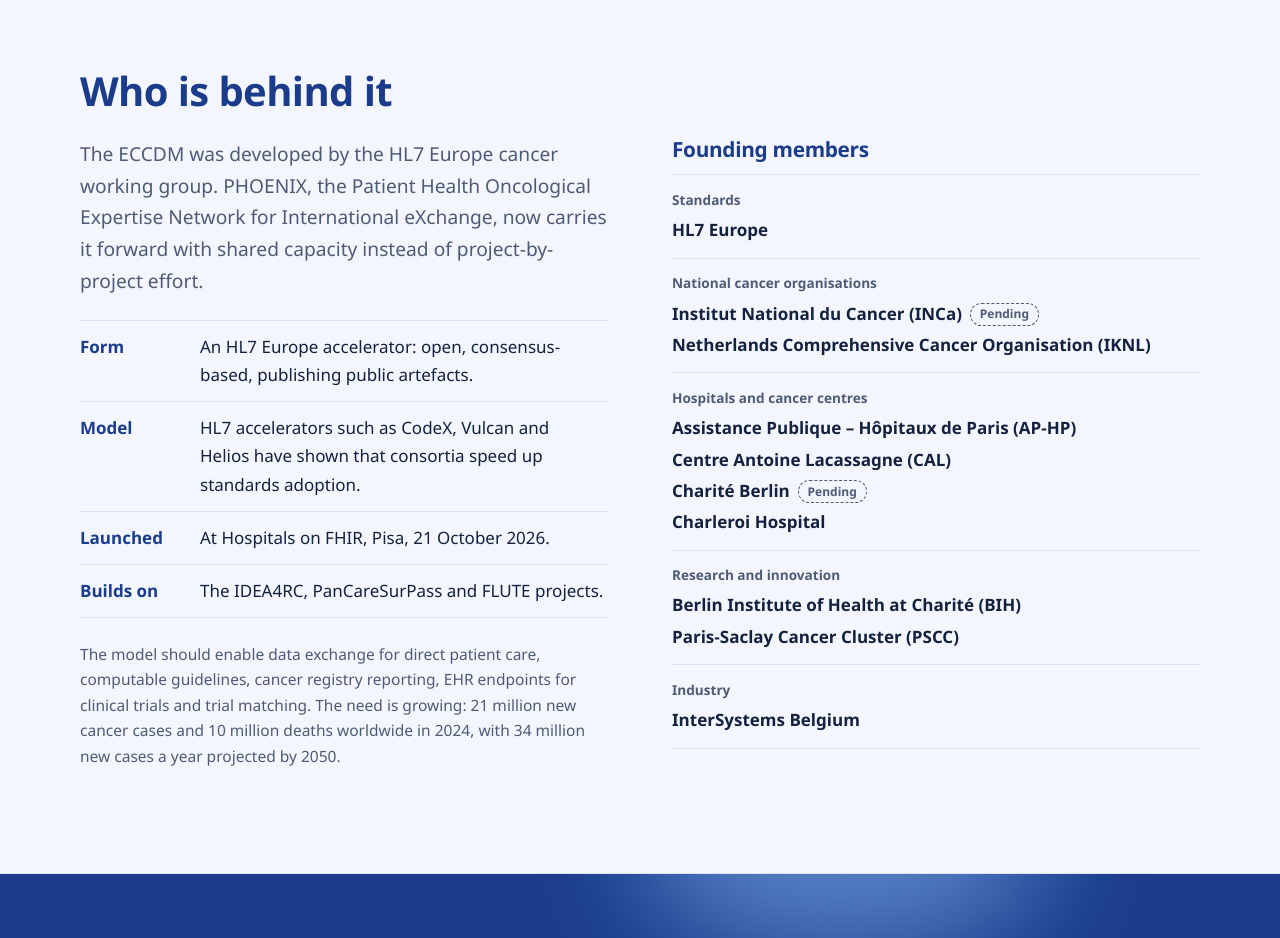
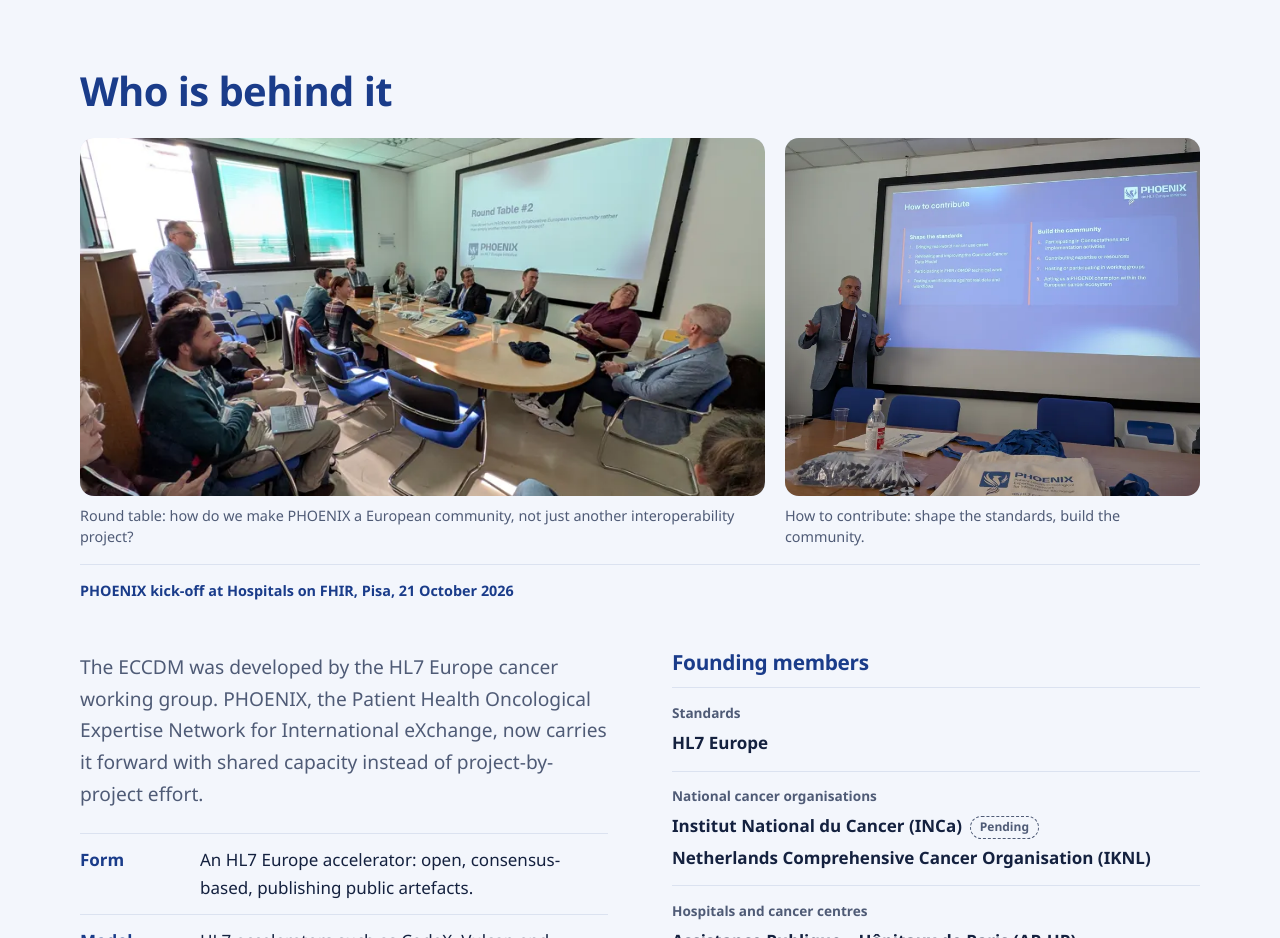
Before and after one commit to wardweistra/phoenix-eccdm-website, an Astro site: page / in a window 1280 px wide. Shown: the part 4800-5738 px from the top of the page. Built offline with nearby package versions, Linux system fonts and the light colour scheme; Astro itself is replaced by a stand-in of ours.

Commit message:
Add PHOENIX kick-off photos to 'Who is behind it'
Two photos from the kick-off in Pisa (round table and 'How to
contribute'), resized to 800 and 1600 px WebP with metadata stripped,
lazy-loaded with srcset.

Co-Authored-By: Claude Opus 5.5 <noreply@anthropic.com>
Claude-Session: https://claude.ai/code/session_019DfkzeN1a5u9CmvK9oCafJ

```diff
--- a/src/pages/index.astro
+++ b/src/pages/index.astro
@@ -254,6 +254,23 @@ const founders: { group: string; names: Founder[] }[] = [
   <section id="phoenix" class="tinted">
     <div class="wrap">
       <h2>Who is behind it</h2>
+      <div class="kickoff">
+        <figure class="k-main">
+          <img src="/images/kickoff/round-table-1600.webp"
+            srcset="/images/kickoff/round-table-800.webp 800w, /images/kickoff/round-table-1600.webp 1600w"
+            sizes="(max-width: 760px) calc(100vw - 2rem), 690px" width="1600" height="1200" loading="lazy" decoding="async"
+            alt="About twenty participants around a meeting table, looking at a slide that asks how to turn PHOENIX into a collaborative European community rather than another interoperability project." />
+          <figcaption>Round table: how do we make PHOENIX a European community, not just another interoperability project?</figcaption>
+        </figure>
+        <figure class="k-side">
+          <img src="/images/kickoff/how-to-contribute-1600.webp"
+            srcset="/images/kickoff/how-to-contribute-800.webp 800w, /images/kickoff/how-to-contribute-1600.webp 1600w"
+            sizes="(max-width: 760px) calc(100vw - 2rem), 420px" width="1600" height="1314" loading="lazy" decoding="async"
+            alt="A speaker presents a slide titled How to contribute, with two columns: shape the standards and build the community." />
+          <figcaption>How to contribute: shape the standards, build the community.</figcaption>
+        </figure>
+        <p class="k-where">PHOENIX kick-off at Hospitals on FHIR, Pisa, 21 October 2026</p>
+      </div>
       <div class="split">
         <div>
           <p class="lede">
@@ -487,6 +504,16 @@ const founders: { group: string; names: Founder[] }[] = [
 
   /* PHOENIX */
   #phoenix .split { margin-top: 1rem; }
+  .kickoff { display: grid; grid-template-columns: minmax(0, 1.65fr) minmax(0, 1fr); gap: 1rem 1.25rem; margin: 1.5rem 0 3rem; }
+  .kickoff figure { margin: 0; display: grid; gap: .6rem; align-content: start; }
+  .kickoff img { display: block; width: 100%; height: clamp(15rem, 28vw, 25rem); object-fit: cover; border-radius: var(--radius); background: var(--line); }
+  .k-side img { object-position: 20% 45%; }
+  .kickoff figcaption { font-size: .9rem; color: var(--muted); line-height: 1.45; }
+  .k-where { grid-column: 1 / -1; margin: 0; padding-top: .9rem; border-top: 1px solid var(--line); font-size: .9rem; font-weight: 650; color: var(--blue); }
+  @media (max-width: 760px) {
+    .kickoff { grid-template-columns: 1fr; }
+    .kickoff img { height: auto; aspect-ratio: 4 / 3; }
+  }
   .facts { margin: 1.5rem 0; border-top: 1px solid var(--line); }
   .facts div { display: grid; grid-template-columns: 6.5rem 1fr; gap: 1rem; padding: .75rem 0; border-bottom: 1px solid var(--line); }
   .facts dt { font-weight: 700; color: var(--blue); }
```
Also changed, not shown: public/images/kickoff/how-to-contribute-1600.webp (added), public/images/kickoff/how-to-contribute-800.webp (added), public/images/kickoff/round-table-1600.webp (added), public/images/kickoff/round-table-800.webp (added).
